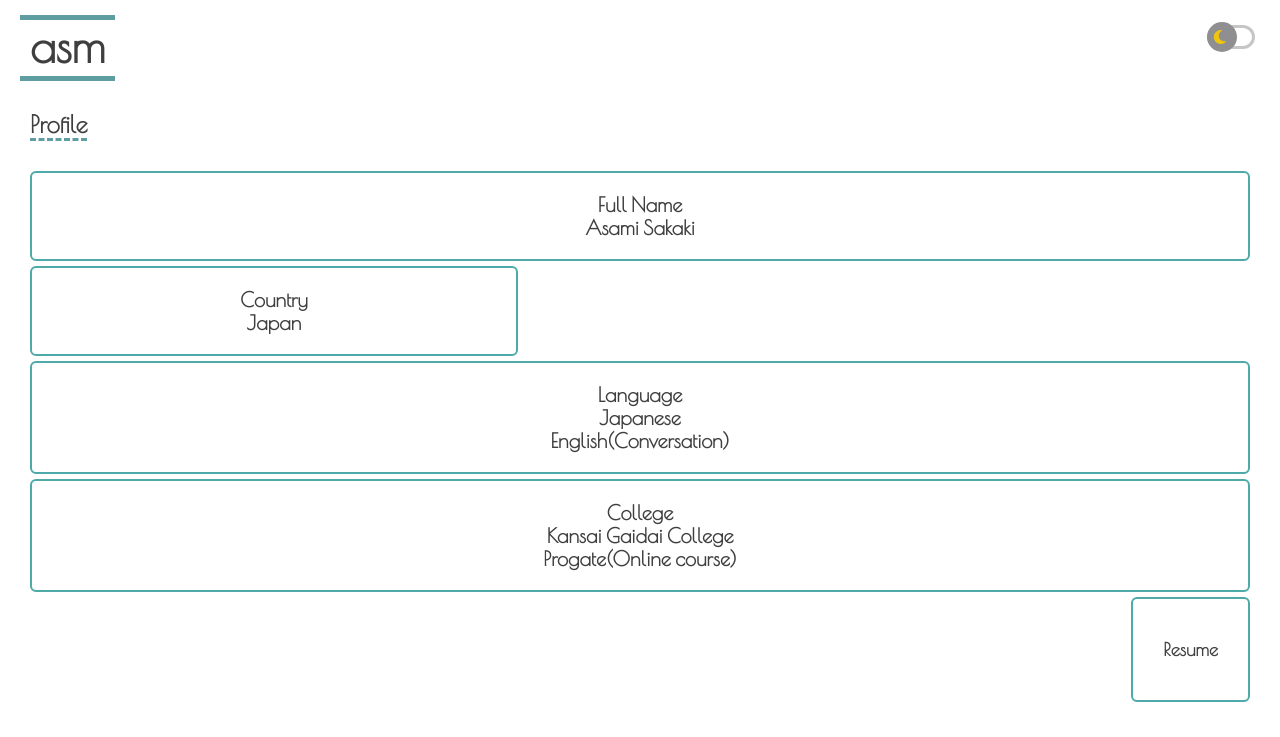
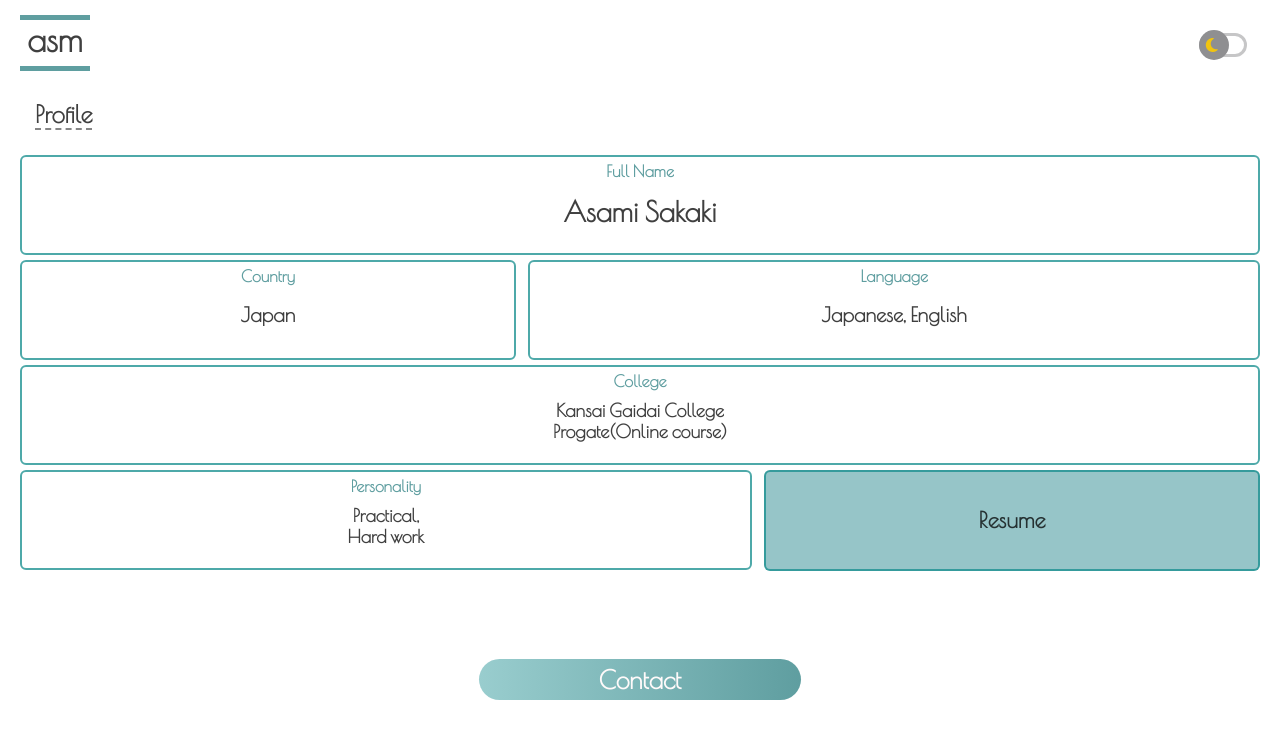
Before and after one commit to asmskk/portfolio, a plain HTML site: page profile.html in a window 1280 px wide. Shown: the top 737 px of the page. Drawn offline with nearby package versions, Linux system fonts and the light colour scheme.

Commit message:
some fix

```diff
--- a/profile.html
+++ b/profile.html
@@ -52,32 +52,30 @@
 
         <div class="profile">
              <h2 class="title">Profile</h2>
-            <!-- <ul>
-                <li><strong>Full Name </strong><br><p>Asami Sakaki</p></li>
-                <li><strong>Country </strong><br><p>Japan</p></li>
-                <li><strong>Language </strong><br><p>Japanese, English</p></li>
-                <li><strong>College </strong><br><p>Kansai Gaidai College<br>Progate(Online course)</p></li>
-                <li><strong></strong></li>
-            </ul> -->
 
             <div class="frame fullname">
-                <p>Full Name</p>
+                <h4>Full Name</h4>
                 <p>Asami Sakaki</p>
             </div>
 
             <div class="frame country">
-                <p>Country</p>
+                <h4>Country</h4>
                 <p>Japan</p>
             </div>
 
             <div class="frame language">
-                <p>Language</p>
-                <p>Japanese<br>English(Conversation)</p>
+                <h4>Language</h4>
+                <p>Japanese, English</p>
             </div>
 
             <div class="frame college">
-                <p>College</p>
+                <h4>College</h4>
                 <p>Kansai Gaidai College<br>Progate(Online course)</p>
+            </div>
+
+            <div class="frame character">
+                <h4>Personality</h4>
+                <p>Practical,<br>Hard work</p>
             </div>
 
             <div class="resume">
--- a/stylesheet.css
+++ b/stylesheet.css
@@ -50,13 +50,14 @@ header{
     color: rgba(0, 0, 0, 0.753);
     border-top: 5px solid cadetblue;
     border-bottom: 5px solid cadetblue;
-    padding-bottom: 4px;
-    font-size: clamp(33px, 7vw, 45px);
-    font-weight: bold;
+    padding-bottom: 7px;
+    /* font-size: clamp(33px, 7vw, 45px); */
+    font-size: 33px;
+    font-weight: bolder;
 }
 
 .night{
-    margin: 25px;
+    margin: 33px;
 }
 
 .checkbox{
@@ -148,7 +149,7 @@ header{
 }
 
 main{
-    margin: 30px;
+    margin: 20px;
 }
 
 main h1{
@@ -164,8 +165,8 @@ main h1{
 
 .title{
     display: inline-block;
-    border-bottom: 3px dashed cadetblue;
-    margin-bottom: 30px;
+    margin: 0 10px 25px 15px;
+    border-bottom: 2px dashed rgba(88, 87, 87, 0.726);
 }
 
 footer{
@@ -179,14 +180,14 @@ footer{
 }
 
 .hire-btn a{
-    line-height: 200px;
+    line-height: 120px;
     font-size: 25px;
     border-radius: 50px;
     background-image: linear-gradient(to right,rgb(153, 205, 206), cadetblue, rgb(153, 205, 206));
     height: 40px;
     text-align: center;
-    padding: 6px 100px;
-    width: 90%;
+    padding: 6px 120px;
+    width: 100%;
     color: snow;
     cursor: pointer;
     background-size: 200%;
@@ -207,51 +208,74 @@ footer{
 
 
 .profile{
-    height: auto;
-}
-
-.profile ul li{
-    padding-bottom: 15px;
-    color: rgb(95, 94, 94);
-    font-size: 18px;
-}
-
-strong{
-    color: cadetblue;
-
-}
-
-.profile p{
-    font-size: 20px;
-}
-
-.resume {
-    display: flex;
-    justify-content: flex-end;
-}
-
-.resume a{
-    padding: 40px 30px;
-    font-size: 18px;
-    text-align: center;
-    border: 2px solid rgba(21, 141, 141, 0.753);
-    border-radius: 6px;
-    color: rgba(0, 0, 0, 0.753);
+    height: 500px;
 }
 
 .frame {
-    padding: 20px 20px;
+    height: 100px;
     margin-bottom: 5px;
-    font-size: 18px;
+    font-size: 15px;
     text-align: center;
     border: 2px solid rgba(21, 141, 141, 0.753);
     border-radius: 6px;
 }
 
+.frame h4{
+    color: cadetblue;
+    font-size: 16px;
+    margin: 5px;
+}
 
+.frame p{
+    font-weight: bolder;
+    margin-top: 10px;
+}
+
+.fullname p{
+    font-size: 28px;
+    margin-top: 15px;
+}
 
 .country {
     width: 40%;
+    display: inline-block;
+}
+
+.country p, .language p{
+    font-size: 20px;
+    margin-top: 18px;
+}
+
+.language {
+    width: 59%;
+    display: inline;
+    float: right;
+}
+
+.college {
+    font-size: 18px;
+}
+
+.character {
+    width: 59%;
+    font-size: 18px;
+    display: inline;
+    float: left;
+}
+
+.resume a {
+    display: inline;
+    float: right;
+    width: 40%;
+    font-size: 22px;
+    text-align: center;
+    line-height: 97px;
+    color: rgba(0, 0, 0, 0.753);
+    background-color: rgba(119, 180, 184, 0.774);
+    cursor: pointer;
+    border: 2px solid rgba(21, 141, 141, 0.753);
+    border-radius: 6px;
+    margin-bottom: 5px;
 }
 
 /* profile-end */
@@ -359,7 +383,7 @@ strong{
 .progress-bar span{
     font-weight: bold;
     font-size: 14px;
-    color: rgb(131, 130, 133);
+    color: rgb(36, 36, 36);
     position: absolute;
     top: 15%;
     right: 2%;
```
Also changed, not shown: skill.html (+8 -8 lines).
